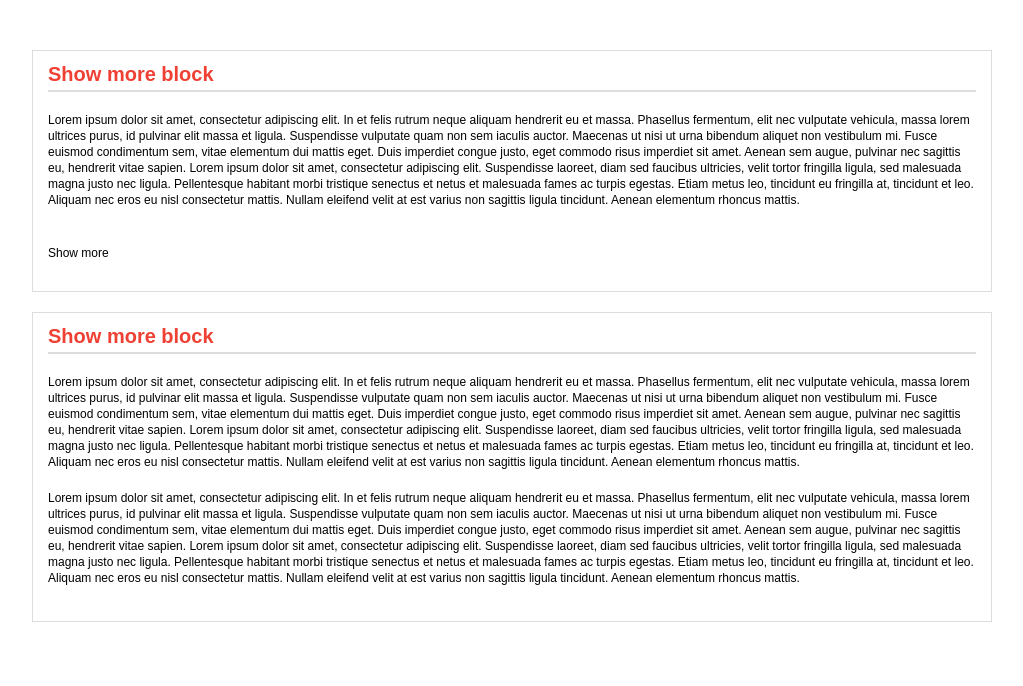
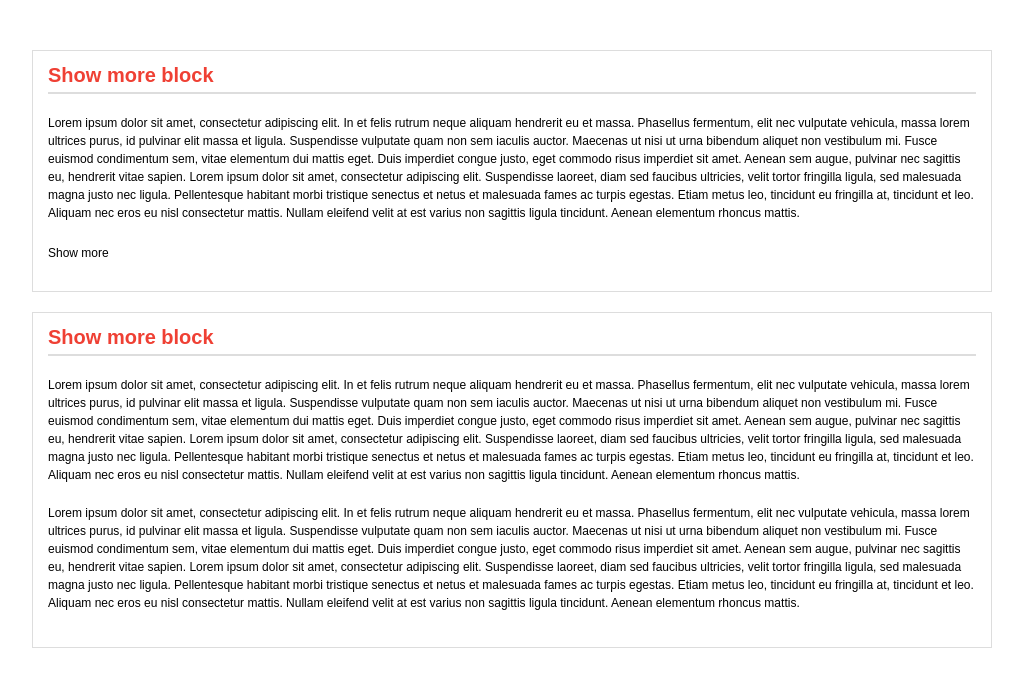
Before and after one commit to jasonujmaalvis/show-more, a plain HTML site: page example/index.html in a window 1280 px wide. Shown: the whole page, without its empty margins (128-1151 px from the left). Drawn offline with nearby package versions, Linux system fonts and the light colour scheme.

Commit message:
Changes to the example.

```diff
--- a/example/index.html
+++ b/example/index.html
@@ -7,7 +7,7 @@
 			html, body, div, h1, h3, h3, h4, h5, h6, ul, ol, dl, li, dt, dd, p, blockquote, pre, form, fieldset, table, th, td { margin: 0; padding: 0; font-family:Arial, Helvetica, sans-serif; }
 			html					{ overflow-y:scroll; }
 			#page   				{ width:960px; margin:0 auto; padding:50px 0 0 0; }
-			.block 					{ border:1px solid #ddd; line-height:16px; font-size:12px; padding:15px; margin:0 0 20px 0; }
+			.block 					{ border:1px solid #ddd; line-height:18px; font-size:12px; padding:15px; margin:0 0 20px 0; }
 			.block h2				{ color:#EF4034; border-bottom:2px solid #ddd; font-size:20px; font-weight:bold; padding:0 0 8px 0; margin:0 0 20px 0; }
 			.block p				{ margin:0 0 20px 0; }
 
```
